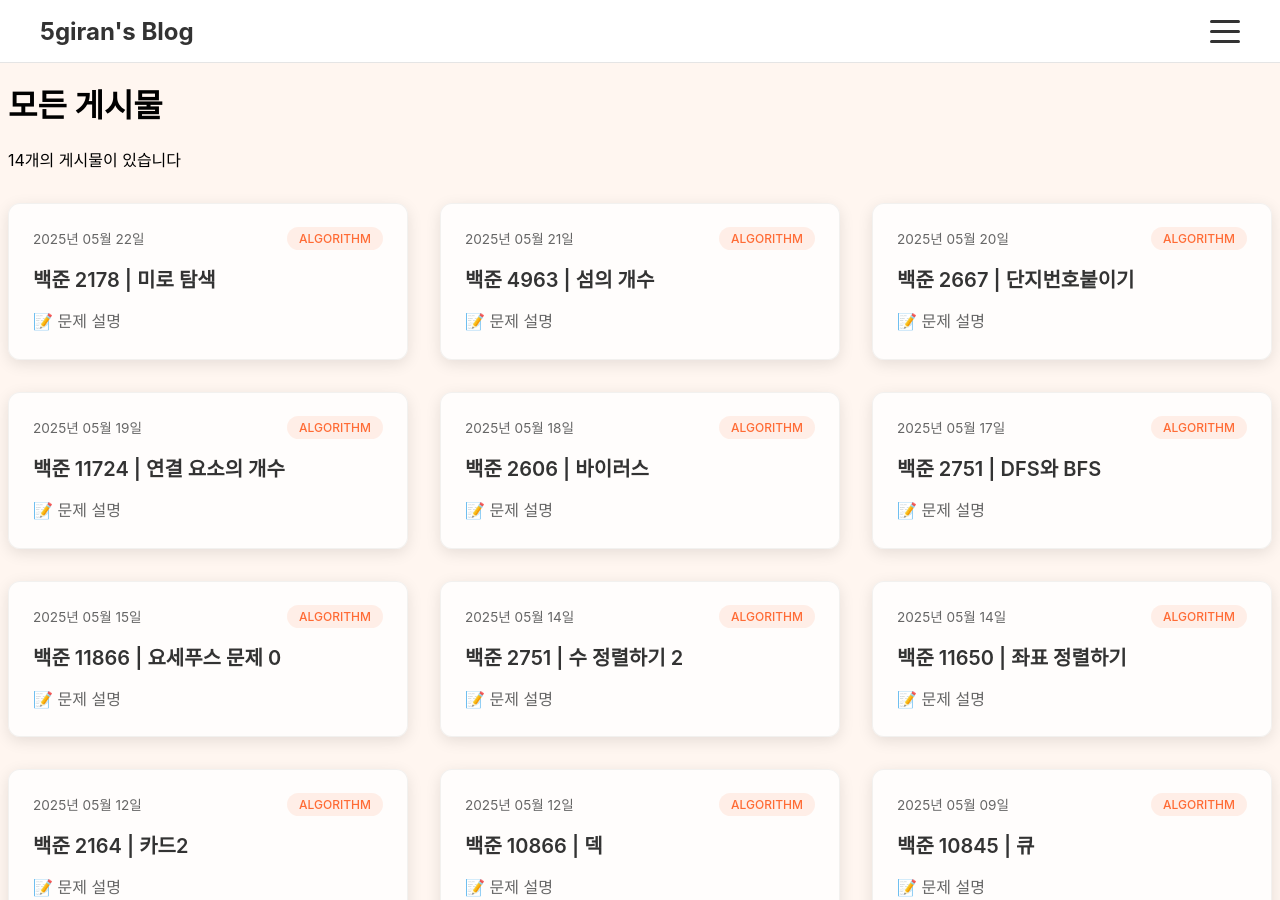
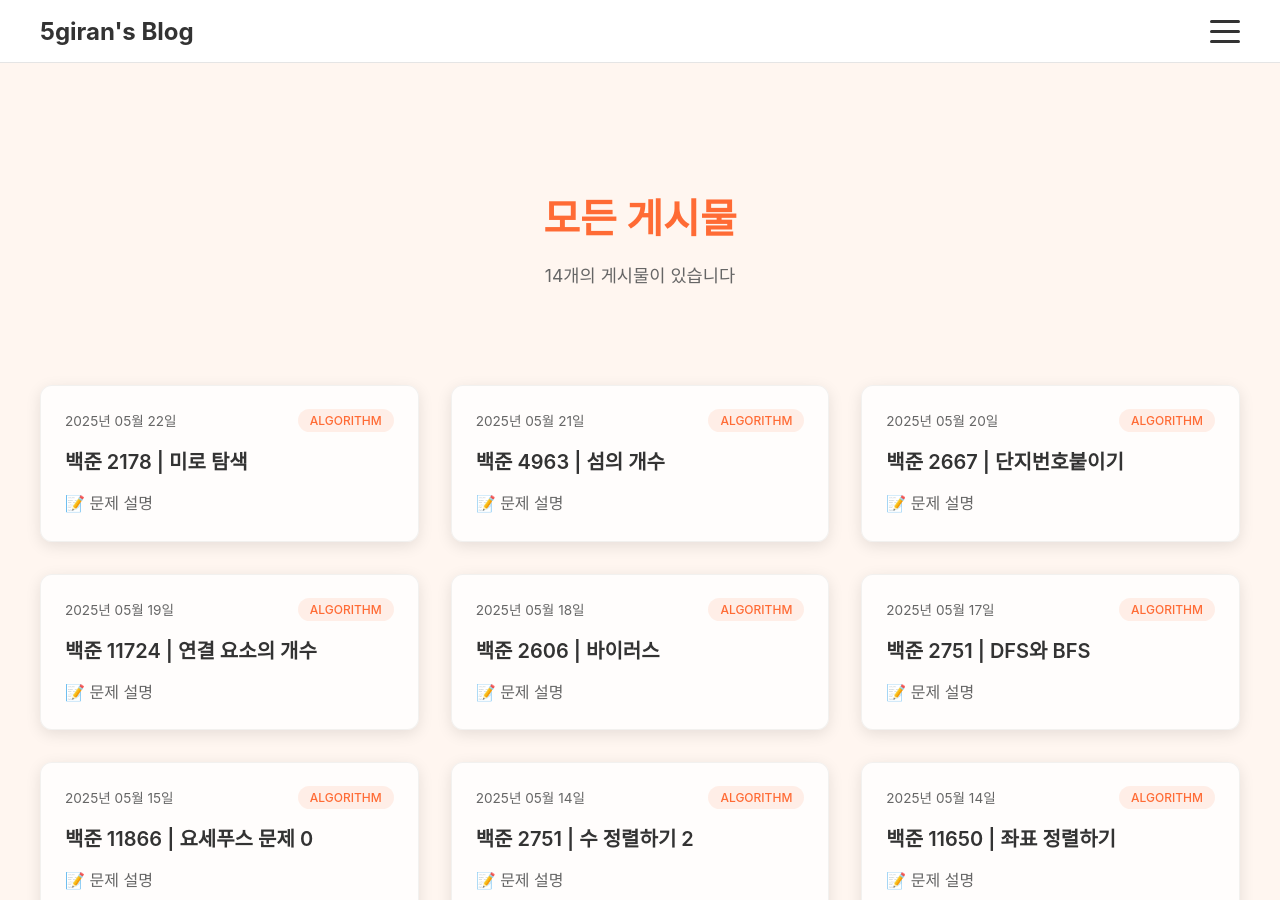
Before and after one commit to 5giran/5giran.github.io, a Jekyll site: the page built from posts.html, in a window 1280 px wide and 900 px high. Built offline with Jekyll 4.4.1, drawn with Linux system fonts in a browser that asks for light colours; some web fonts are replaced.

Commit message:
Update hamburger-menu.css
- 모든 게시글 보기 CSS 추가

```diff
--- a/assets/css/hamburger-menu.css
+++ b/assets/css/hamburger-menu.css
@@ -678,3 +678,97 @@ body {
     font-size: 3rem;
   }
 }
+
+
+/* ==========================================================================
+   Posts Archive Page Styles
+   ========================================================================== */
+
+.posts-archive {
+  max-width: 1200px;
+  margin: 0 auto;
+  padding: 3rem 2rem 2rem;
+}
+
+.archive-header {
+  text-align: center;
+  margin-bottom: 3rem;
+  padding: 2rem 0;
+}
+
+.archive-header h1 {
+  font-size: 2.5rem;
+  font-weight: 700;
+  color: #FF6B35;
+  margin-bottom: 0.5rem;
+}
+
+.archive-header p {
+  font-size: 1.1rem;
+  color: #666;
+}
+
+.posts-container {
+  margin-bottom: 3rem;
+}
+
+.no-posts-archive {
+  text-align: center;
+  padding: 4rem 2rem;
+  background: rgba(255, 255, 255, 0.8);
+  border-radius: 16px;
+  box-shadow: 0 4px 15px rgba(0, 0, 0, 0.1);
+}
+
+.no-posts-archive .no-posts-icon {
+  font-size: 3rem;
+  margin-bottom: 1rem;
+  opacity: 0.6;
+}
+
+.no-posts-archive h3 {
+  font-size: 1.5rem;
+  color: #333;
+  margin-bottom: 0.5rem;
+}
+
+.no-posts-archive p {
+  color: #666;
+  margin-bottom: 2rem;
+}
+
+.back-to-home {
+  text-align: center;
+  padding-top: 2rem;
+  border-top: 1px solid rgba(0, 0, 0, 0.1);
+}
+
+.btn-secondary {
+  display: inline-block;
+  padding: 0.75rem 2rem;
+  background: transparent;
+  color: #FF6B35;
+  text-decoration: none;
+  border: 2px solid #FF6B35;
+  border-radius: 25px;
+  font-weight: 500;
+  transition: all 0.3s ease;
+}
+
+.btn-secondary:hover {
+  background: #FF6B35;
+  color: white;
+  transform: translateY(-2px);
+  box-shadow: 0 5px 15px rgba(255, 107, 53, 0.3);
+}
+
+/* Responsive for posts archive */
+@media (max-width: 768px) {
+  .posts-archive {
+    padding: 2rem 1rem;
+  }
+
+  .archive-header h1 {
+    font-size: 2rem;
+  }
+}
```
